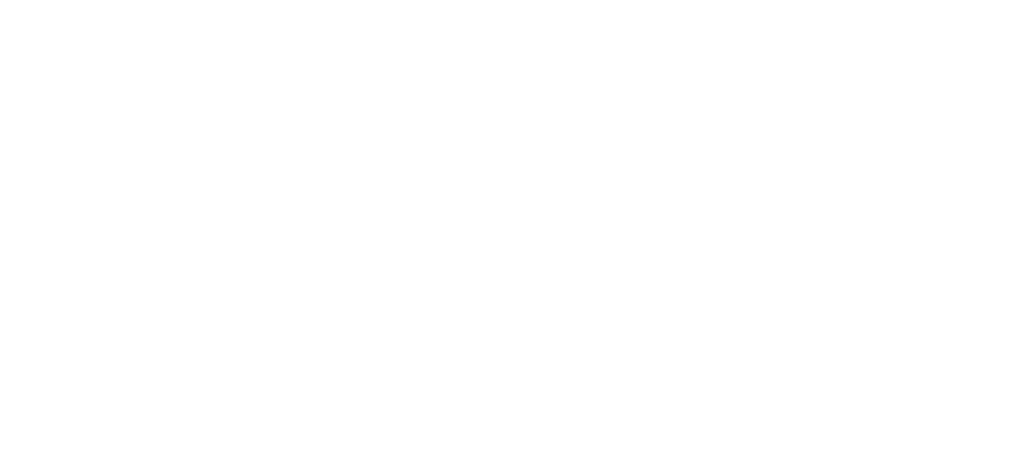
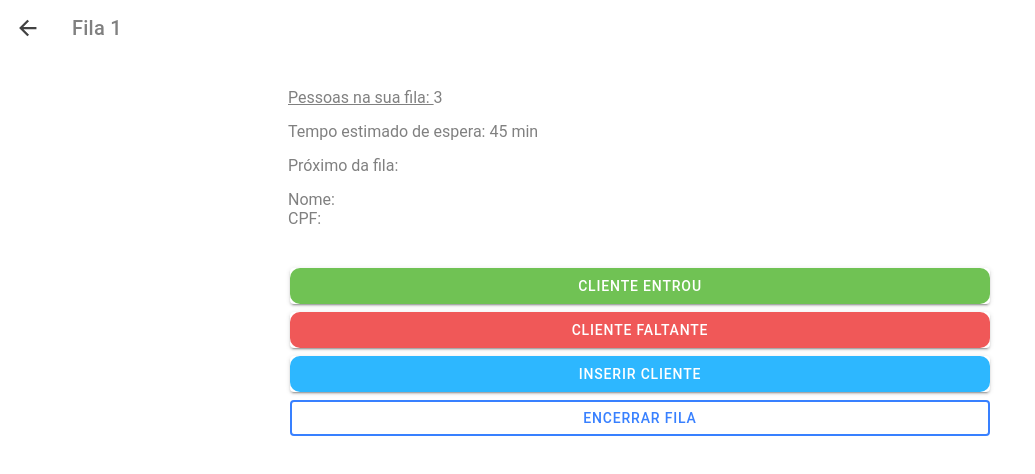
Before and after one commit to alcidesmig/hackatrouble-2020-front, a React (Create React App) app: page /estabelecimentos/fila/1 in a window 1280 px wide. Shown: the top 474 px of the page, without its empty margins (0-1035 px from the left). Built offline with nearby package versions, Linux system fonts and the light colour scheme.

Commit message:
Página EstabelecimentoFila

```diff
--- a/src/App.tsx
+++ b/src/App.tsx
@@ -4,9 +4,11 @@
 import { IonReactRouter } from '@ionic/react-router';
 import Home from './pages/Home';
 
+import EstabelecimentoFila from './pages/EstabelecimentoFila';
 import EstabelecimentoCadastro from './pages/EstabelecimentoCadastro';
 import ClienteCadastro from './pages/ClienteCadastro';
 import ClientLogin from './pages/ClientLogin';
+import CriarFila from './pages/CriarFila';
 
 /* Core CSS required for Ionic components to work properly */
 import '@ionic/react/css/core.css';
@@ -26,7 +28,6 @@
 
 /* Theme variables */
 import './theme/variables.css';
-import CriarFila from './pages/CriarFila';
 
 const App: React.FC = () => (
   <IonApp>
@@ -37,6 +38,7 @@
         <Route path="/clientes/cadastro" component={ClienteCadastro} exact={true} />
         <Route path="/estabelecimentos/cadastro" component={EstabelecimentoCadastro} exact={true} />
         <Route path="/estabelecimentos/criar-fila" component={CriarFila} exact={true} />
+        <Route path="/estabelecimentos/fila/:id" component={EstabelecimentoFila} exact={true} />
       </IonRouterOutlet>
     </IonReactRouter>
   </IonApp>
--- /dev/null
+++ b/src/pages/EstabelecimentoFila.tsx
@@ -0,0 +1,50 @@
+import React from 'react';
+import { IonPage, IonContent, IonButton, IonHeader, IonToolbar, IonButtons, IonBackButton, IonTitle, IonLabel, IonItem} from '@ionic/react'
+import { RouteComponentProps, withRouter } from 'react-router';
+
+const style={color: 'gray'}
+
+class CriarFila extends React.Component<RouteComponentProps> {
+    state = {checked: true, horarioAbertura: "", horarioFechamento: "", tempo: ""};
+    render() {
+        return (
+        <IonPage>
+            <IonHeader className="ion-no-border">
+                <IonToolbar>
+                <IonTitle style={style}>Fila 1</IonTitle>
+                <IonButtons slot="start">
+                    <IonBackButton defaultHref="/"/>
+                </IonButtons>
+                </IonToolbar>
+            </IonHeader>
+            <IonContent>
+            <div style={{ width: '100%', height: '100%', display: 'flex', flexDirection: 'column', alignItems: 'center'}}>
+                <div style={{ padding: 32, width: '100%', maxWidth: 768, display: 'flex', flexDirection: 'column', alignItems: 'center', justifyContent: 'center' }}>
+                    <div style={{ display: 'flex', flexDirection: 'column', width: '100%'}}>
+                        <div style={{color: 'gray'}}>
+                            <IonLabel><u>Pessoas na sua fila: </u></IonLabel>
+                            <IonLabel>3</IonLabel>
+                        </div>
+                        <div style={{color: 'gray', marginTop: 15}}>
+                            <IonLabel>Tempo estimado de espera: </IonLabel>
+                            <IonLabel>45 min</IonLabel>
+                        </div>
+                        <div style={{display: 'flex', flexDirection: 'column', color: 'gray', marginTop: 15}}>
+                            <IonLabel>Próximo da fila:</IonLabel>
+                            <IonLabel style={{marginTop: 15}}>Nome: </IonLabel>
+                            <IonLabel>CPF: </IonLabel>
+                        </div>
+                        <IonButton fill="solid" color="#70C254"expand="block" style={{ marginTop: 40, backgroundColor: '#70C254', borderRadius: 10}}>Cliente entrou</IonButton>
+                        <IonButton fill="solid" color="#F05858" expand="block" style={{backgroundColor: '#F05858', borderRadius: 10}}>Cliente faltante</IonButton>
+                        <IonButton fill="solid" color="#2DB7FF" expand="block" style={{backgroundColor: '#2DB7FF', borderRadius: 10}} >Inserir cliente</IonButton>
+                        <IonButton fill="outline" style={{colorHover: "primary"}}>Encerrar fila</IonButton>
+                    </div>
+                </div>
+            </div>
+            </IonContent>
+        </IonPage>
+        )
+    }
+}
+
+export default withRouter(CriarFila)
```
